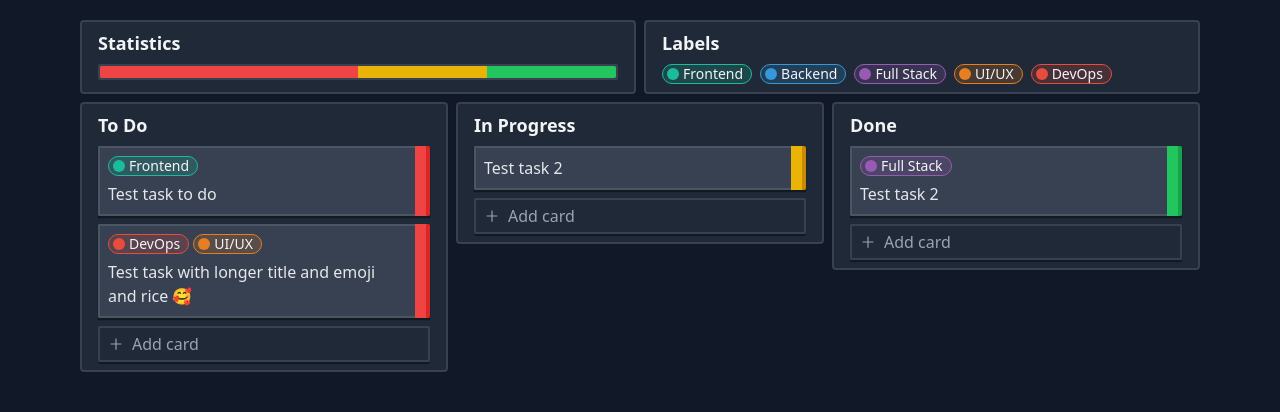
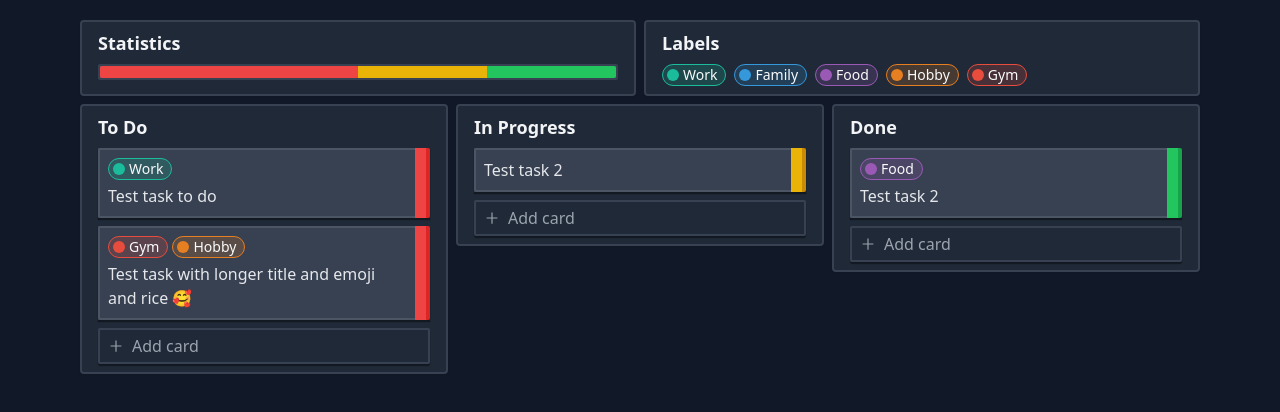
Before and after one commit to 0l1v3rr/react-todo, a React (Create React App) app: page / in a window 1280 px wide. Shown: the top 412 px of the page. Built offline with nearby package versions, Linux system fonts and the light colour scheme.

Commit message:
Card.tsx: add the ability to edit the labels

```diff
--- a/src/App.tsx
+++ b/src/App.tsx
@@ -18,7 +18,7 @@ const App = () => {
       title: "Test task to do",
     },
     {
-      id: "3",
+      id: "4",
       position: 3,
       labels: [labels[4], labels[3]],
       status: "To Do",
@@ -32,7 +32,7 @@ const App = () => {
       title: "Test task 2",
     },
     {
-      id: "2",
+      id: "3",
       position: 4,
       labels: [labels[2]],
       status: "Done",
@@ -89,6 +89,7 @@ const App = () => {
               editTask={editTask}
               status={status}
               tasks={filterTasks(status)}
+              labels={labels}
               key={status}
             />
           ))}
--- a/src/components/cards/Card.tsx
+++ b/src/components/cards/Card.tsx
@@ -1,6 +1,6 @@
-import { FC, useState, useRef } from "react";
+import { FC, useState, useRef, useEffect } from "react";
 import { twMerge } from "tailwind-merge";
-import { Task } from "../../types/task";
+import { Label, Task } from "../../types/task";
 import LabelItem from "./LabelItem";
 import { HiOutlinePencil } from "react-icons/hi";
 import Button from "../layout/Button";
@@ -9,14 +9,29 @@ import { useOuterClick } from "../../hooks/useOuterClick";
 interface CardProps {
   task: Task;
   editTask: (id: string, task: Task) => void;
+  labels: Label[];
 }
 
 type CardStatus = "normal" | "edit";
 
-const Card: FC<CardProps> = ({ task, editTask }) => {
+const Card: FC<CardProps> = ({ task, editTask, labels }) => {
   const [status, setStatus] = useState<CardStatus>("normal");
+  const [selectedLabelIds, setSelectedLabelIds] = useState<string[]>(() => {
+    return task.labels.map((label) => label.id);
+  });
+
+  const cancel = () => {
+    setStatus("normal");
+    setSelectedLabelIds(task.labels.map((label) => label.id));
+  };
+
   const textAreaRef = useRef<HTMLTextAreaElement>(null);
-  const containerRef = useOuterClick(() => setStatus("normal"));
+  const containerRef = useOuterClick(() => cancel());
+
+  useEffect(
+    () => setSelectedLabelIds(task.labels.map((label) => label.id)),
+    [task]
+  );
 
   return (
     <article className="flex items-stretch w-full shadow-card group">
@@ -26,15 +41,14 @@ const Card: FC<CardProps> = ({ task, editTask }) => {
           border-gray-600 border-r-0 rounded-tl-sm rounded-bl-sm
           w-full select-none py-2"
       >
-        {task.labels.length > 0 && (
+        {status === "normal" && task.labels.length > 0 && (
           <div className="flex items-start gap-1 pl-2 pr-1">
             <div className="flex items-center justify-start gap-1 w-full flex-wrap">
               {task.labels.map((label) => (
-                <LabelItem label={label} key={label.id} />
+                <LabelItem label={label} key={label.id} variant="normal" />
               ))}
             </div>
 
-            {status === "normal" && (
             <button
               onClick={() => setStatus("edit")}
               type="button"
@@ -45,7 +59,6 @@ const Card: FC<CardProps> = ({ task, editTask }) => {
             >
               <HiOutlinePencil />
             </button>
-            )}
           </div>
         )}
 
@@ -77,27 +90,67 @@ const Card: FC<CardProps> = ({ task, editTask }) => {
         )}
 
         {status === "edit" && (
-          <>
+          <div className="flex flex-col gap-2 px-2">
+            <div className="flex items-center justify-start gap-1 w-full flex-wrap">
+              {labels.map((label) => (
+                <LabelItem
+                  label={label}
+                  key={label.id}
+                  onClick={() => {
+                    setSelectedLabelIds((prev) => {
+                      if (prev.includes(label.id)) {
+                        const idx = prev.findIndex((val) => val === label.id);
+                        const newArr = [...prev];
+
+                        newArr.splice(idx, 1);
+                        return newArr;
+                      }
+
+                      return [...prev, label.id];
+                    });
+                  }}
+                  variant={
+                    selectedLabelIds.includes(label.id)
+                      ? "normal"
+                      : "not-selected"
+                  }
+                  className="cursor-pointer"
+                />
+              ))}
+            </div>
+
             <textarea
               ref={textAreaRef}
               rows={3}
               autoComplete="off"
               defaultValue={task.title}
               autoFocus={true}
-              className="mx-2 px-1 text-gray-200 outline-none rounded-sm
+              className="px-1 text-gray-200 outline-none rounded-sm
                 bg-gray-800 border-2 border-gray-600 resize-none
                 focus:border-gray-500 active:border-gray-500 transition-all
                 duration-150 textarea-scrollbar shadow-card"
             />
 
-            <div className="flex items-center gap-2 mx-2 text-sm">
+            <div className="flex items-center gap-2 text-sm">
               <Button
                 variant="primary"
                 label="Save"
                 onClick={() => {
+                  const taskLabels: Label[] = [];
+
+                  selectedLabelIds.forEach((id) => {
+                    const currentLabel = labels.find(
+                      (label) => label.id === id
+                    );
+                    if (currentLabel !== undefined) {
+                      taskLabels.push(currentLabel);
+                    }
+                  });
+
                   editTask(task.id, {
                     ...task,
                     title: textAreaRef.current?.value || "",
+                    labels: taskLabels,
                   });
                   setStatus("normal");
                 }}
@@ -105,10 +158,10 @@ const Card: FC<CardProps> = ({ task, editTask }) => {
               <Button
                 variant="secondary"
                 label="Cancel"
-                onClick={() => setStatus("normal")}
+                onClick={() => cancel()}
               />
             </div>
-          </>
+          </div>
         )}
       </div>
 
--- a/src/components/cards/CardContainer.tsx
+++ b/src/components/cards/CardContainer.tsx
@@ -1,5 +1,5 @@
 import { FC } from "react";
-import { Task, TaskStatus } from "../../types/task";
+import { Label, Task, TaskStatus } from "../../types/task";
 import Container from "../layout/Container";
 import ContainerTitle from "../layout/ContainerTitle";
 import AddCard from "./AddCard";
@@ -7,6 +7,7 @@ import Card from "./Card";
 
 interface CardContainerProps {
   tasks: Task[];
+  labels: Label[];
   status: TaskStatus;
   newTask: (task: Task) => void;
   editTask: (id: string, task: Task) => void;
@@ -17,6 +18,7 @@ const CardContainer: FC<CardContainerProps> = ({
   status,
   newTask,
   editTask,
+  labels,
 }) => {
   return (
     <Container className="px-4 py-2">
@@ -24,7 +26,7 @@ const CardContainer: FC<CardContainerProps> = ({
 
       <>
         {tasks.map((task) => (
-          <Card task={task} editTask={editTask} key={task.id} />
+          <Card task={task} editTask={editTask} labels={labels} key={task.id} />
         ))}
       </>
 
--- a/src/components/cards/LabelItem.tsx
+++ b/src/components/cards/LabelItem.tsx
@@ -1,25 +1,36 @@
 import { FC } from "react";
+import { twMerge } from "tailwind-merge";
 import { Label } from "../../types/task";
 
 interface LabelProps {
   label: Label;
+  variant: "normal" | "not-selected";
+  className?: string;
+  onClick?: () => void;
 }
 
-const LabelItem: FC<LabelProps> = ({ label }) => {
+const LabelItem: FC<LabelProps> = ({ label, variant, ...props }) => {
   return (
     <div
+      onClick={() => props.onClick?.()}
       style={{
-        borderColor: label.color,
-        backgroundColor: `${label.color}33`,
+        borderColor: variant === "normal" ? label.color : `${label.color}75`,
+        backgroundColor:
+          variant === "normal" ? `${label.color}33` : "transparent",
       }}
-      className="border border-solid rounded-full leading-none
-        pl-1 pr-2 py-0.5 text-sm text-gray-100 flex items-center
-        justify-center gap-1 select-none"
+      className={twMerge(
+        `border border-solid rounded-full leading-none
+          pl-1 pr-2 text-sm flex items-center
+          justify-center gap-1 select-none`,
+        variant === "normal" ? "text-gray-50" : "text-gray-400",
+        props.className
+      )}
     >
       <div
         className="h-3 w-3 rounded-full"
         style={{
-          backgroundColor: label.color,
+          backgroundColor:
+            variant === "normal" ? label.color : `${label.color}75`,
         }}
       />
       <span>{label.text}</span>
--- a/src/const/labels.ts
+++ b/src/const/labels.ts
@@ -3,27 +3,27 @@ import { Label } from "../types/task";
 export const defaultLabels: Label[] = [
   {
     id: "1",
-    text: "Frontend",
+    text: "Work",
     color: "#1abc9c",
   },
   {
     id: "2",
-    text: "Backend",
+    text: "Family",
     color: "#3498db",
   },
   {
     id: "3",
-    text: "Full Stack",
+    text: "Food",
     color: "#9b59b6",
   },
   {
     id: "4",
-    text: "UI/UX",
+    text: "Hobby",
     color: "#e67e22",
   },
   {
     id: "5",
-    text: "DevOps",
+    text: "Gym",
     color: "#e74c3c",
   },
 ];
--- a/src/pages/Labels.tsx
+++ b/src/pages/Labels.tsx
@@ -16,7 +16,7 @@ const Labels: FC<LabelsProps> = (props) => {
 
       <Flex className="justify-start flex-wrap">
         {props.labels.map((label) => (
-          <LabelItem label={label} key={label.id} />
+          <LabelItem label={label} key={label.id} variant="normal" />
         ))}
       </Flex>
     </Container>
```
Lines whose indentation alone changed are shown as unchanged.
